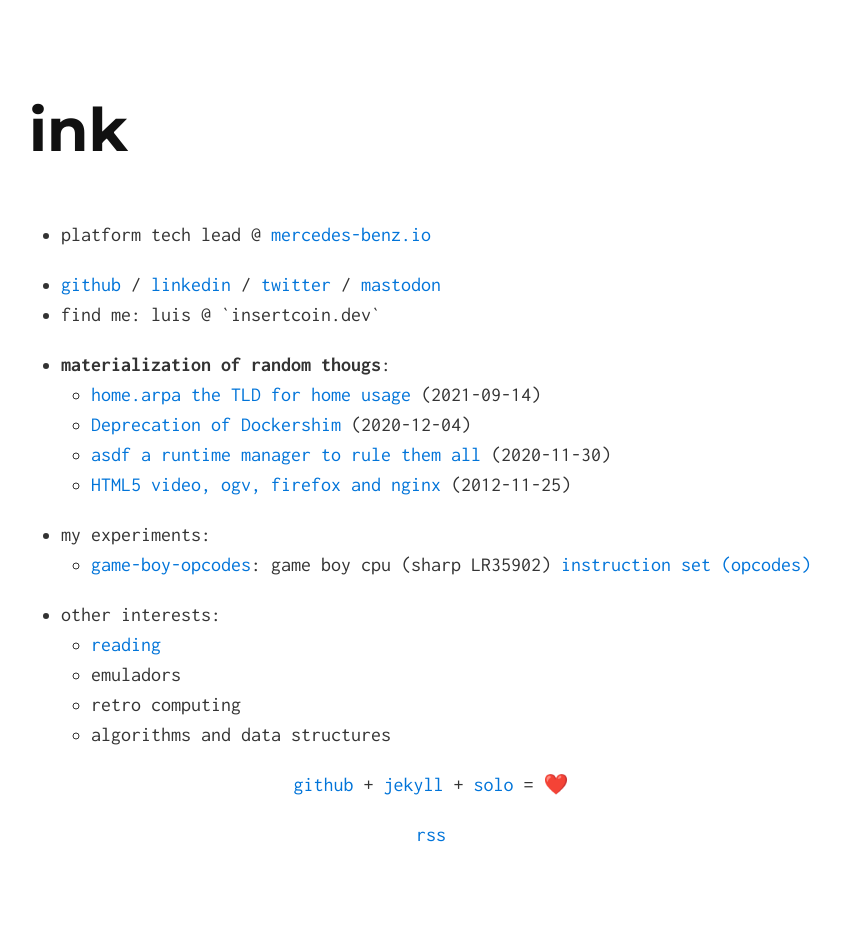
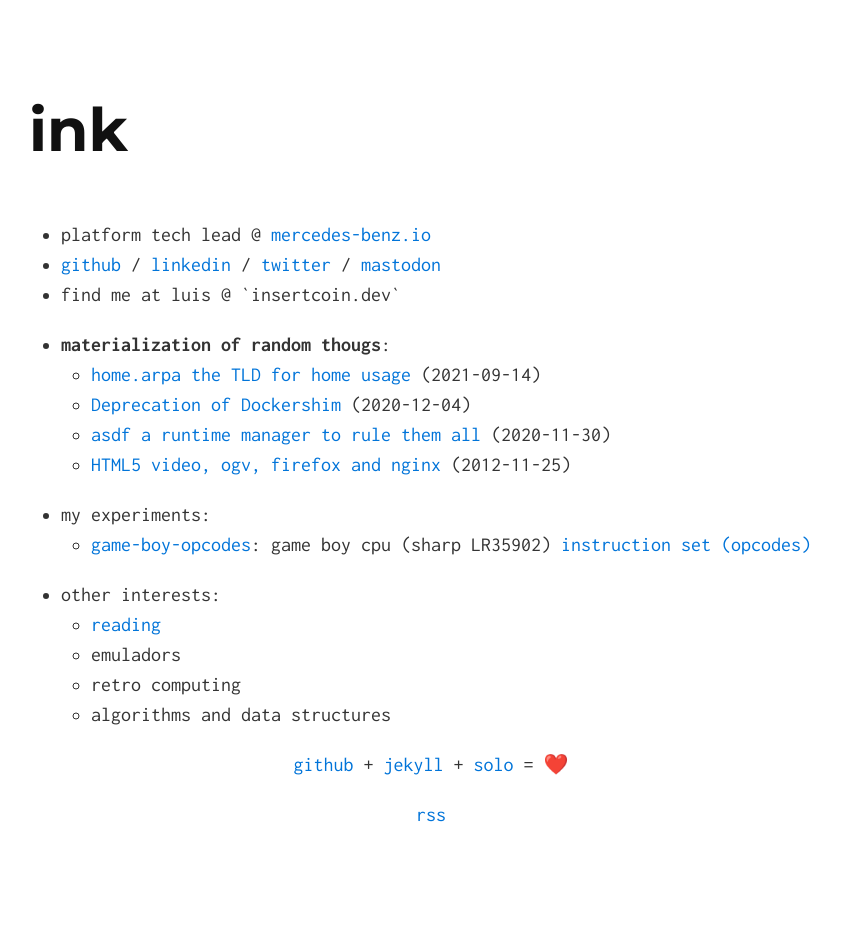
Before and after one commit to lmmendes/ink.insertcoin.dev, a Jekyll site: the page built from index.md, in a window 1280 px wide. Shown: the whole page, without its empty margins (209-1050 px from the left). Built offline with Jekyll 4.4.1, drawn with Linux system fonts in a browser that asks for light colours.

Commit message:
Fixed spacing issue and improved e-mail readability

```diff
--- a/index.md
+++ b/index.md
@@ -3,7 +3,7 @@ layout: default
 ---
  <ul>
     <li>
-       <p>platform tech lead @ <a href="https://mercedes-benz.io">mercedes-benz.io</a></p>
+        platform tech lead @ <a href="https://mercedes-benz.io">mercedes-benz.io</a>
     </li>
     <li>
       <a href="{{ 'https://github.com/' | append: site.theme_config.github_username }}">github</a> /
@@ -12,7 +12,7 @@ layout: default
       <a href="{{ 'https://mastodon.social/@' | append: site.theme_config.mastodon_username }}">mastodon</a>
     </li>
     <li>
-      find me: luis @ `{{ site.theme_config.base_domain_url }}`
+      find me at luis @ `{{ site.theme_config.base_domain_url }}`
     </li>
  </ul>
  <ul>
```
